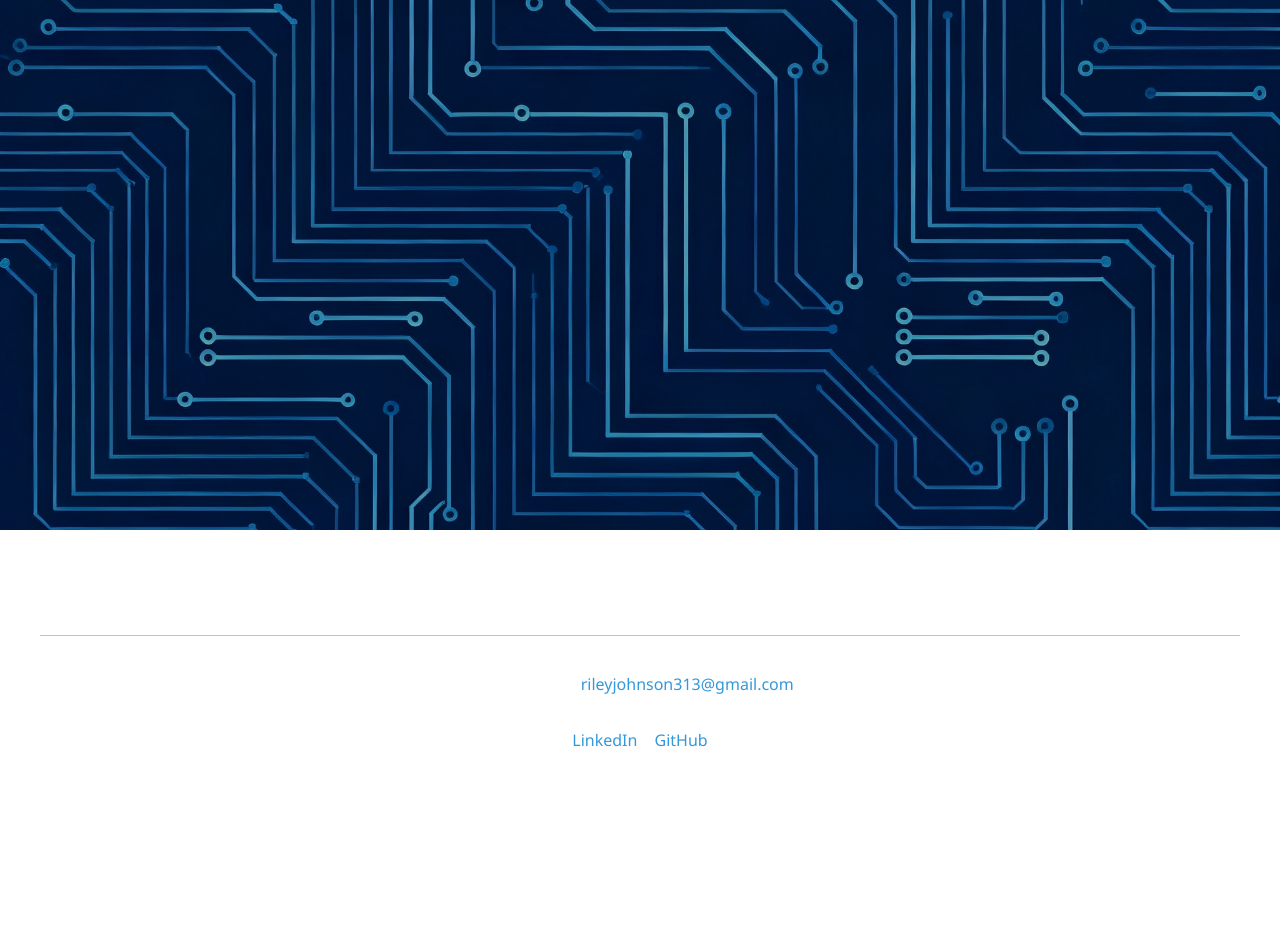
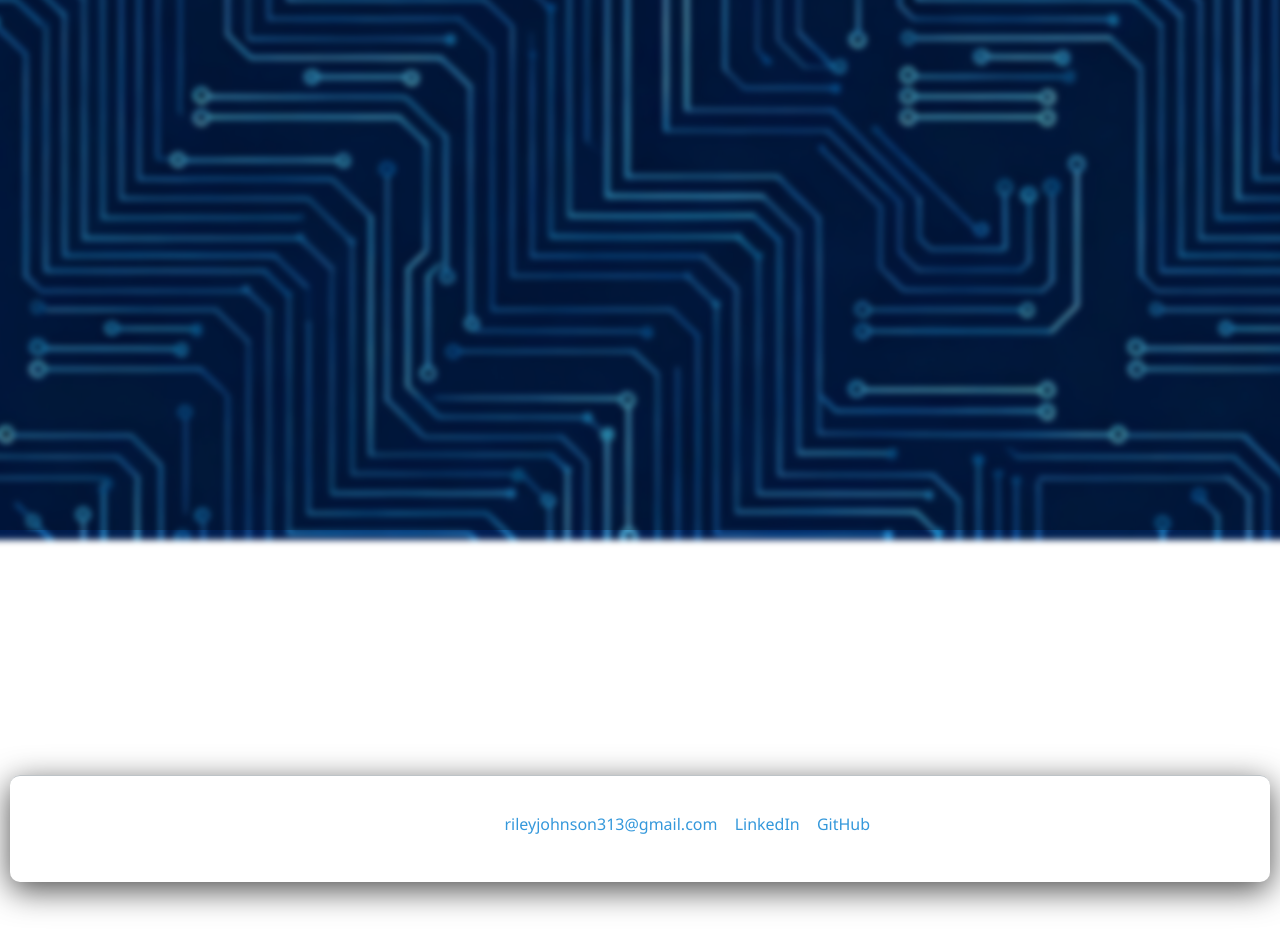
Before and after one commit to rjohnson8969/my-portfolio, a React (Vite) app: page / in a window 1280 px wide. Shown: the part 270-1222 px from the top of the page. Before the commit the page ends 1118 px from the top, so only its background shows below. Built offline with nearby package versions, Linux system fonts and the light colour scheme.

Commit message:
style change

```diff
--- a/src/App.css
+++ b/src/App.css
@@ -1,14 +1,3 @@
-
-.App::before {
-  content: '';
-  position: fixed;
-  top: 0;
-  left: 0;
-  width: 100%;
-  height: 100%;
-  background-color: rgba(0, 0, 0, 0.3);  /* Dark overlay */
-  z-index: -1;
-}
 
 .App {
   position: relative;
@@ -25,7 +14,23 @@
   justify-content: center;
 }
 
+.App::before {
+  content: '';
+  position: fixed;
+  top: 0;
+  left: 0;
+  width: 100%;
+  height: 100%;
+  background-color: rgba(0, 0, 0, 0.3);  /* Dark overlay */
+  z-index: -1;
+}
+
 header, section, footer {
+  background: rgba(255, 255, 255, 0.1);
+  backdrop-filter: blur(6px);
+  border-radius: 10px;
+  padding: 30px;
+  box-shadow: 0 8px 32px rgba(0, 0, 0, 0.7);
   width: 100%;
   display: flex;
   flex-direction: column;
@@ -56,10 +61,10 @@ h2 {
 }
 
 .project-item {
-  background-color: rgba(236, 240, 241, 0.95);
+  background-color: rgba(0, 0, 0, 0.95);
   border-radius: 12px;
   overflow: hidden;
-  box-shadow: 0 4px 6px rgba(0, 0, 0, 0.1);
+  box-shadow: 0 4px 6px rgba(0, 0, 0, 1);
   transition: transform 0.2s;
 }
 
@@ -84,7 +89,7 @@ h2 {
 .project-content h3 {
   margin-top: 0;
   margin-bottom: 10px;
-  color: #2c3e50;
+  color: #ffffff;
 }
 
 .project-content p {
--- a/src/App.jsx
+++ b/src/App.jsx
@@ -47,14 +47,14 @@ function App() {
           animate={{ y: 0, opacity: 1 }}
           transition={{ duration: 0.6 }}
         >
-          Hi, I'm Riley Johnson!
+         rjohnson8969.github.io
         </motion.h1>
         <motion.p
           initial={{ opacity: 0 }}
           animate={{ opacity: 1 }}
           transition={{ delay: 0.6 }}
         >
-          Welcome to my portfolio website, showcasing my passion for embedded systems, robotics, and web development.
+          Hi, I'm Riley! Welcome to my portfolio website, showcasing my passion for embedded systems, robotics, and web development.
         </motion.p>
       </motion.header>
 
@@ -105,7 +105,7 @@ function App() {
                   <svg height="20" width="20" viewBox="0 0 16 16" fill="currentColor">
                     <path d="M8 0C3.58 0 0 3.58 0 8c0 3.54 2.29 6.53 5.47 7.59.4.07.55-.17.55-.38 0-.19-.01-.82-.01-1.49-2.01.37-2.53-.49-2.69-.94-.09-.23-.48-.94-.82-1.13-.28-.15-.68-.52-.01-.53.63-.01 1.08.58 1.23.82.72 1.21 1.87.87 2.33.66.07-.52.28-.87.51-1.07-1.78-.2-3.64-.89-3.64-3.95 0-.87.31-1.59.82-2.15-.08-.2-.36-1.02.08-2.12 0 0 .67-.21 2.2.82.64-.18 1.32-.27 2-.27.68 0 1.36.09 2 .27 1.53-1.04 2.2-.82 2.2-.82.44 1.1.16 1.92.08 2.12.51.56.82 1.27.82 2.15 0 3.07-1.87 3.75-3.65 3.95.29.25.54.73.54 1.48 0 1.07-.01 1.93-.01 2.2 0 .21.15.46.55.38A8.013 8.013 0 0016 8c0-4.42-3.58-8-8-8z"></path>
                   </svg>
-                  View on GitHub
+                  GitHub
                 </a>
               </div>
             </motion.div>
@@ -115,9 +115,8 @@ function App() {
 
       <footer>
         <p>
-          Contact me: <a href="mailto:rileyjohnson313@gmail.com">rileyjohnson313@gmail.com</a>
-        </p>
-        <p>
+          Contact me:  {' '}
+          <a href="mailto:rileyjohnson313@gmail.com">rileyjohnson313@gmail.com</a> |{' '}
           <a href="https://www.linkedin.com/in/riley-johnson-eng" target="_blank" rel="noopener noreferrer">LinkedIn</a> |{' '}
           <a href="https://github.com/rjohnson8969" target="_blank" rel="noopener noreferrer">GitHub</a>
         </p>
--- a/src/index.css
+++ b/src/index.css
@@ -32,16 +32,20 @@ body {
   padding: 0;
   min-width: 320px;
   min-height: 100vh;
+}
+
+body::before {
+  content: '';
+  position: fixed;
+  top: -10px;
+  left: -10px;
+  right: -10px;
+  bottom: -10px;
   background-image: url('/background.jpg');
   background-size: cover;
   background-position: center;
-  background-attachment: fixed;
-  background-repeat: no-repeat;
-}
-
-h1 {
-  font-size: 3.2em;
-  line-height: 1.1;
+  filter: blur(3px);  /* Subtle blur */
+  z-index: -1;
 }
 
 button {
```
